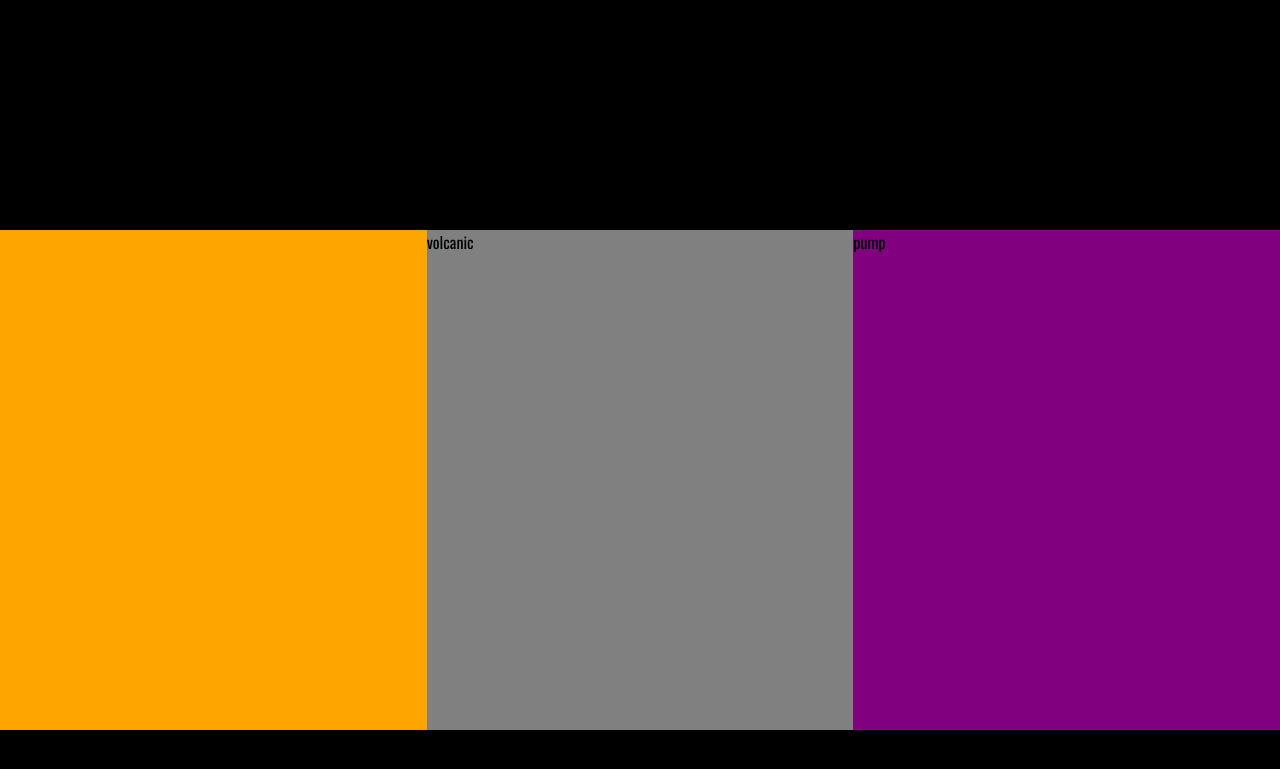
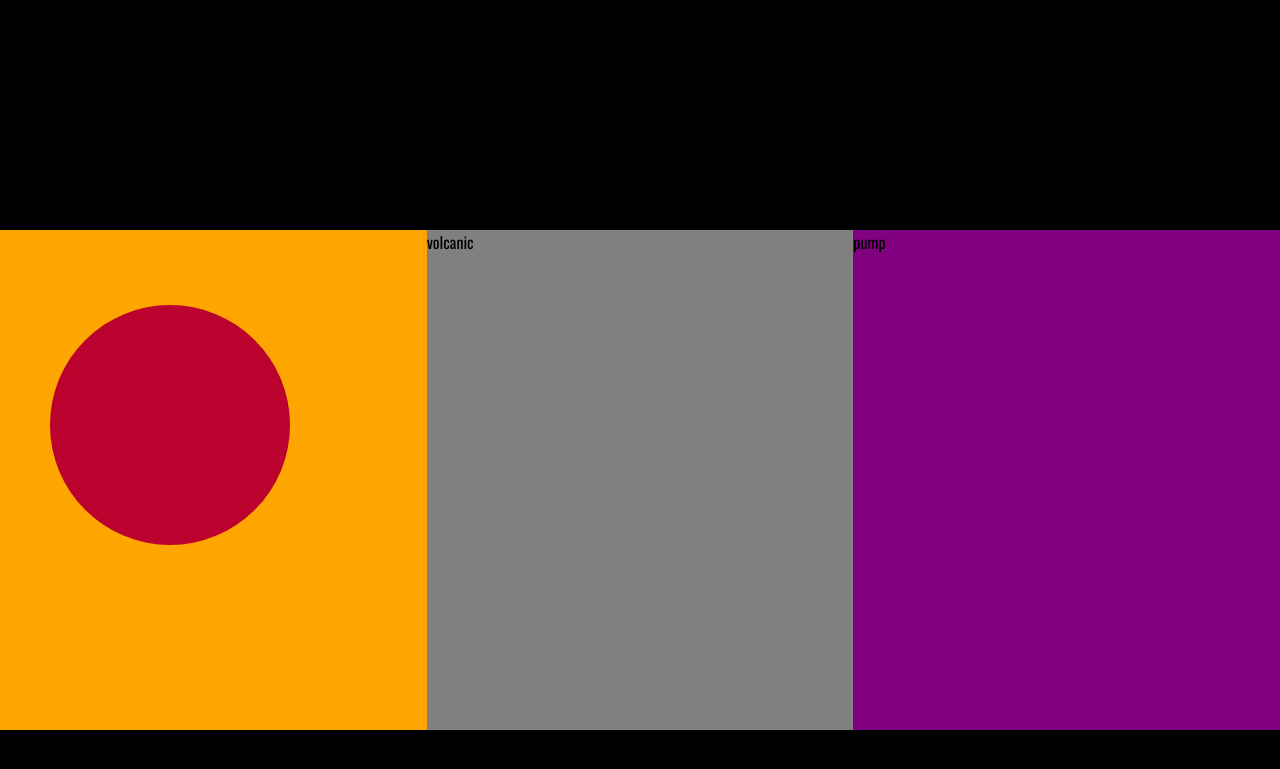
Before and after one commit to campatterson4/Red-Dead-II-Showcase, a plain HTML site: page index.html in a window 1280 px wide. Shown: the part 1455-2224 px from the top of the page. Drawn offline with nearby package versions, Linux system fonts and the light colour scheme.

Commit message:
Styling the Lancaster Repeater card

```diff
--- a/resources/css/index.css
+++ b/resources/css/index.css
@@ -548,6 +548,48 @@ h4 {
 }
 
 
+/* WEAPON CARDS */
+.lancaster-card {
+    position: relative;
+    width: 300px;
+    height: 350px;
+    margin: 20px;
+    border-radius: 20px;
+    transition: 0.5s;
+    transition-delay: 0.5s;
+}
+
+.lancaster-card:hover {
+    width: 600px;
+    transition-delay: 0s;
+}
+
+.lancaster-card .circle4 {
+    position: absolute;
+    top: 0;
+    left: 0;
+    width: 100%;
+    height: 100%;
+    border-radius: 20px;
+    overflow: hidden;
+}
+
+.lancaster-card .circle4::before {
+    content: '';
+    position: absolute;
+    top: 0;
+    left: 0;
+    width: 100%;
+    height: 100%;
+    background: #bb012d;
+    clip-path: circle(120px at center);
+    transition: 0.5s;
+}
+
+.lancaster-card:hover .circle4::before {
+    clip-path: circle(400px at center);
+}
+
 
 
 /* MEDIA QUERIRES */
```
